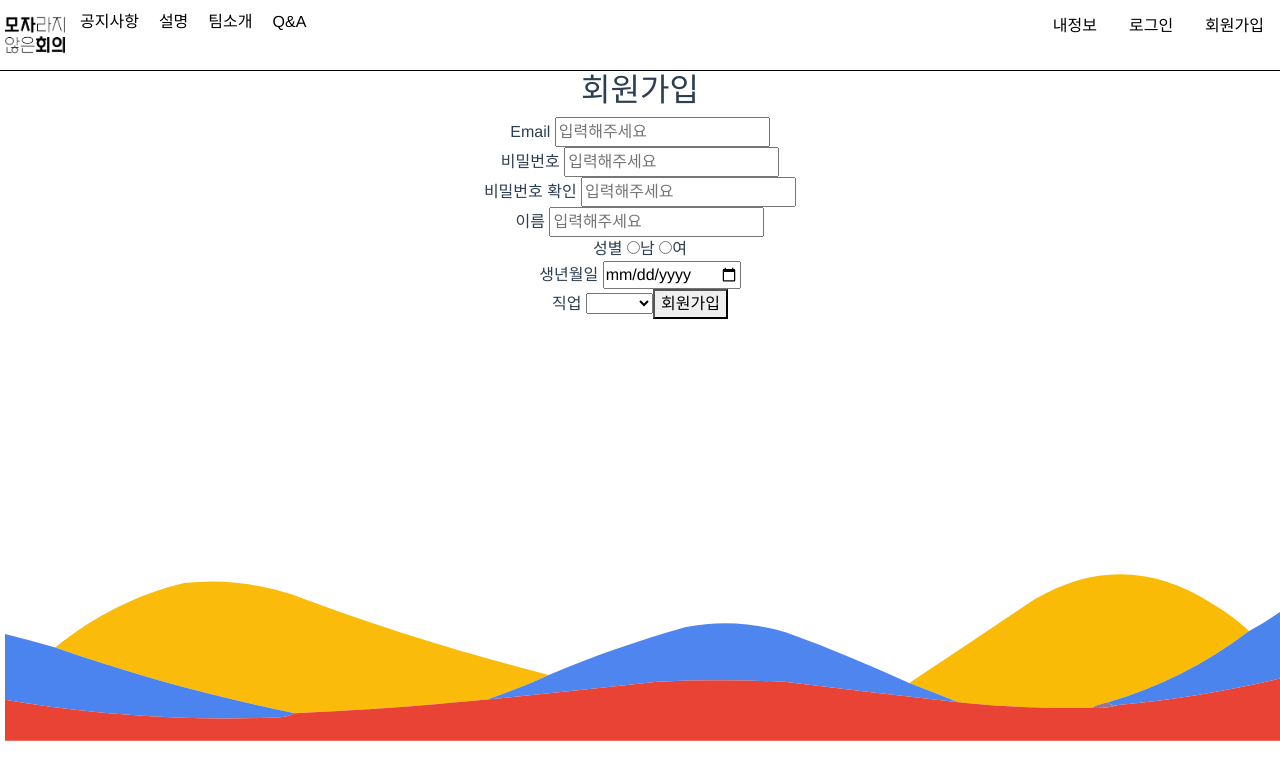
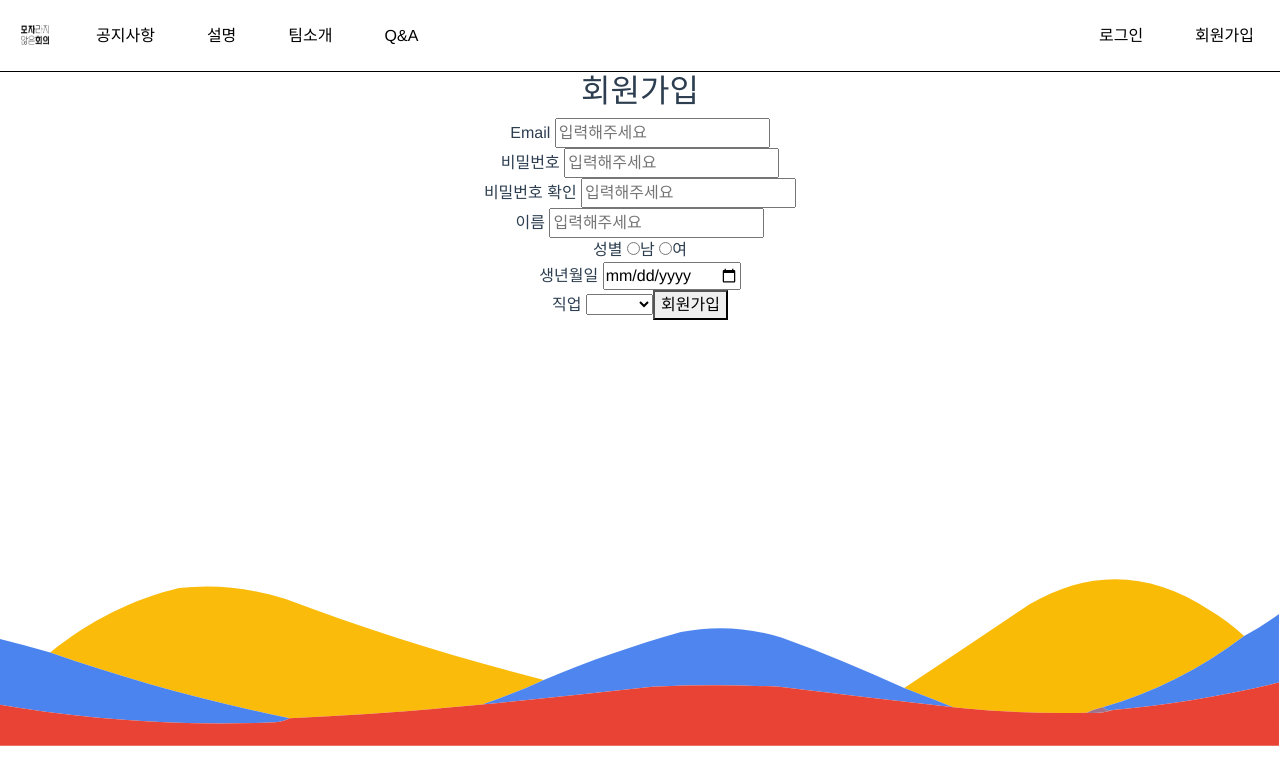
Before and after one commit to gaal94/6-thinking-hats, a Vue app in the folder 6hatsfe/: page /signuppage in a window 1280 px wide. Shown: the top 784 px of the page. Built offline with nearby package versions, Linux system fonts and the light colour scheme.

Commit message:
[FEAT]profilepage

```diff
--- a/6hatsfe/package.json
+++ b/6hatsfe/package.json
@@ -8,6 +8,7 @@
     "lint": "vue-cli-service lint"
   },
   "dependencies": {
+    "@popperjs/core": "^2.11.5",
     "axios": "^0.27.2",
     "core-js": "^3.8.3",
     "jwt-decode": "^3.1.2",
--- a/6hatsfe/public/index.html
+++ b/6hatsfe/public/index.html
@@ -15,7 +15,8 @@
       <strong>We're sorry but <%= htmlWebpackPlugin.options.title %> doesn't work properly without JavaScript enabled. Please enable it to continue.</strong>
     </noscript>
     <div id="app"></div>
-    <!-- built files will be auto injected -->
-    <script src="https://cdn.jsdelivr.net/npm/bootstrap@5.2.0/dist/js/bootstrap.bundle.min.js" integrity="sha384-A3rJD856KowSb7dwlZdYEkO39Gagi7vIsF0jrRAoQmDKKtQBHUuLZ9AsSv4jD4Xa" crossorigin="anonymous"></script>
+        <!-- built files will be auto injected -->
+    <script src="https://cdn.jsdelivr.net/npm/@popperjs/core@2.11.5/dist/umd/popper.min.js" integrity="sha384-Xe+8cL9oJa6tN/veChSP7q+mnSPaj5Bcu9mPX5F5xIGE0DVittaqT5lorf0EI7Vk" crossorigin="anonymous"></script>
+    <script src="https://cdn.jsdelivr.net/npm/bootstrap@5.2.0/dist/js/bootstrap.min.js" integrity="sha384-ODmDIVzN+pFdexxHEHFBQH3/9/vQ9uori45z4JjnFsRydbmQbmL5t1tQ0culUzyK" crossorigin="anonymous"></script>
   </body>
 </html>
--- a/6hatsfe/src/App.vue
+++ b/6hatsfe/src/App.vue
@@ -1,5 +1,5 @@
 <template>
-  <nav-bar></nav-bar>
+  <nav-bar/>
   <router-view/>
   <background-wave></background-wave>
 </template>
--- a/6hatsfe/src/api/http.js
+++ b/6hatsfe/src/api/http.js
@@ -1,7 +1,7 @@
 import axios from "axios";
 axios.defaults.withCredentials = true;
 export default axios.create({
-  baseURL: "http://i7a709.p.ssafy.io:8081",
+  baseURL: "https://i7a709.p.ssafy.io:8081",
   headers: {
     "Content-Type": "application/json",
     "accessToken": localStorage.getItem('access-token')
--- a/6hatsfe/src/router/index.js
+++ b/6hatsfe/src/router/index.js
@@ -55,7 +55,7 @@ const routes = [
   {
     path: '/teampage',
     name: 'TeamPage',
-    //team router
+    //팀소개 router
 
     component: () => import('@/views/main/team/TeamPage.vue')
   },
--- a/6hatsfe/src/views/main/header/NavBar.vue
+++ b/6hatsfe/src/views/main/header/NavBar.vue
@@ -1,29 +1,40 @@
 <template>
-  <ul v-if="!loginstatus">
+<ul v-if="!loginstatus" class="navbarul">
+    <li><router-link to="/"><img src = "@/assets/logoAlphabet.png" id="logo" href="/" class="navbarleft"></router-link></li>
+    <li><router-link to="/noticepage" class="navbarleft">공지사항</router-link></li>
+    <li><router-link to="/explainpage" class="navbarleft">설명</router-link></li>
+    <li><router-link to="/teampage" class="navbarleft">팀소개</router-link></li>
+    <li><router-link to="/qnapage" class="navbarleft">Q&A</router-link></li>
+    <li><router-link to="/signuppage" class="navbarright">회원가입</router-link></li>
+    <li><router-link to="/loginpage" class="navbarright">로그인</router-link></li>
+  </ul>
+  <ul v-else class="navbarul">
     <li><router-link to="/"><img src = "@/assets/logoAlphabet.png" id="logo" href="/"></router-link></li>
-    <li><router-link to="/noticepage" class = "left">공지사항</router-link></li>
-    <li><router-link to="/explainpage" class = "left">설명</router-link></li>
-    <li><router-link to="/teampage" class = "left">팀소개</router-link></li>
-    <li><router-link to="/qnapage" class = "left">Q&A</router-link></li>
-    <li><router-link to="/signuppage" class = 'right'>회원가입</router-link></li>
-    <li><router-link to="/loginpage" class = "right">로그인</router-link></li>
-    <li><router-link to="/profilepage" class = "right">내정보</router-link></li>
-  </ul>
-  <ul v-else>
-    <li><router-link to="/"><img src = "@/assets/logoAlphabet.png" id="logo" href="/"></router-link></li>
-    <li><router-link to="/noticepage" class = "left">공지사항</router-link></li>
-    <li><router-link to="/explainpage" class = "left">설명</router-link></li>
-    <li><router-link to="/teampage" class = "left">팀소개</router-link></li>
-    <li><router-link to="/qnapage" class = "left">Q&A</router-link></li>
-    <li><button @click = "logout" class="navbtn">로그아웃</button></li>
-    <li><router-link to="/loginpage" class = "right">방 생성</router-link></li>
-    <li><router-link to="/conferencepage" class = "right">방 참가</router-link></li>
-    <li>{{this.$store.state.name}}님 어서오세요</li>
+    <li><router-link to="/noticepage" class="navbarleft">공지사항</router-link></li>
+    <li><router-link to="/explainpage" class="navbarleft">설명</router-link></li>
+    <li><router-link to="/teampage" class="navbarleft">팀소개</router-link></li>
+    <li><router-link to="/qnapage" class="navbarleft">Q&A</router-link></li>
+    <li>
+      <div class="dropdown">
+        <button class="btn btn-secondary dropdown-toggle" type="button" id="dropdownMenuButton1" data-bs-toggle="dropdown" aria-expanded="false">
+        {{name}}님
+        </button>
+        <ul class="dropdown-menu" aria-labelledby="dropdownMenuButton1">
+          <li><div id="navbarprofilebox"><img src="@/assets/melong.jpg" id="navbarprofileimg"></div></li>
+          <li><router-link to="/profilepage" class = "dropdown-item">내정보</router-link></li>
+          <li><router-link to="/historypage" class = "dropdown-item">회의이력</router-link></li>
+          <li><button class="dropdown-item" @click = "logout">로그아웃</button></li>
+        </ul>
+      </div>
+    </li>
+    <li><router-link to="/loginpage" class = "navbarright">방 생성</router-link></li>
+    <li><router-link to="/conferencepage" class = "navbarright">방 참가</router-link></li>
   </ul>
 </template>
 
 <script>
 import { mapGetters } from "vuex"
+
 export default {
   name : 'NavBar',
   methods: {
@@ -40,6 +51,7 @@ export default {
       this.$store.commit('ChangeId', null);
       localStorage.clear('access-token');
       localStorage.clear('username');
+      this.$router.push('/') // 홈 화면 이동
     }
   },
   computed: {
@@ -52,54 +64,62 @@ export default {
 #logo:hover{
   background-color: white;
 }
-img{
+#logo{
   width : 60px;
   height: 60px;
   float : left;
   margin : 5px;
 }
-.left {
-  padding: 14px 16px;
-  padding : 10px;
-  float : left;
+#dropdown-menu{
+  float: right;
 }
-.right{
-  padding: 14px 16px;
-  float : right;
-}
-ul {
+.navbarul {
   border-bottom: 1px solid black;
   list-style-type: none;
   margin: 0;
   padding: 0;
-  overflow: hidden;
+  overflow: visible;
   background-color: white;
   position: sticky;
   top: 0;
-  width: 100%;
-
+  height: 72px
 }
-.navbtn{
+.navbarleft {
+    color: black;
+    text-decoration: none;
+  padding: 14px 16px;
+  margin : 10px;
+  float : left;
+}
+.navbarright{
+    color: black;
+    text-decoration: none;
+  padding: 14px 16px;
+    margin : 10px;
   float : right;
-  background-color: white;
-  color: black;
-  border: 0px;
-  text-align: center;
-  margin : 13px;
-
-}
-li a {
-  display: block;
-  color: black;
-  text-align: center;
-  text-decoration: none;
-}
-li {
-  display: inline;
 }
 li a:hover {
   background-color: black;
   color: white;
 }
+#dropdownMenuButton1{
+  float: right;
+  margin: 16px;
+  color:black;
+  background-color: white;
+  border: 0px;
+}
+#navbarprofilebox{
+    margin:auto;
+    width: 60px;
+    height: 60px;
+    border-radius: 70%;
+    overflow: hidden;
+}
+#navbarprofileimg{
+    width: 100%;
+    height: 100%;
+    object-fit: cover;
+}
 
 </style>
--- a/6hatsfe/src/views/main/login/LoginPage.vue
+++ b/6hatsfe/src/views/main/login/LoginPage.vue
@@ -33,13 +33,13 @@ export default {
 
           //console.log(this.$store);
           this.$store.commit('ChangeId',decoded.userId);//id저장
-          console.log(this.$store.state.users.id);
                   http
                 .get("/user/" + this.$store.state.users.id, null)
                 .then((res) => {
 
                     const info = res.data.user;
                   localStorage.setItem("username", info.name);
+                  this.$store.commit('ChangeName', info.name);
                 })
           this.$router.push('/') // 홈 화면 이동
         }).catch((err) => {
```
Also changed, not shown: 6hatsfe/src/views/main/header/modal/myprofile.vue (deleted, +0 -18 lines), 6hatsfe/src/views/main/profile/ProfilePage.vue (+95 -9 lines), 6hatsfe/src/assets/melong.jpg (added), 1 other file (tests, documents, lock files or other folders).
